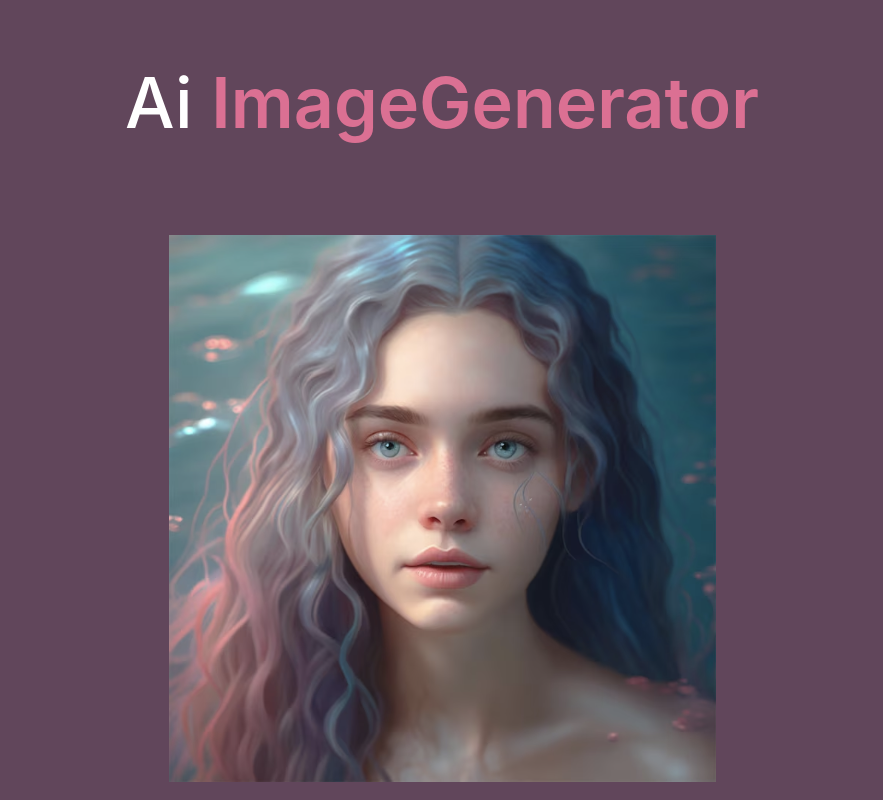
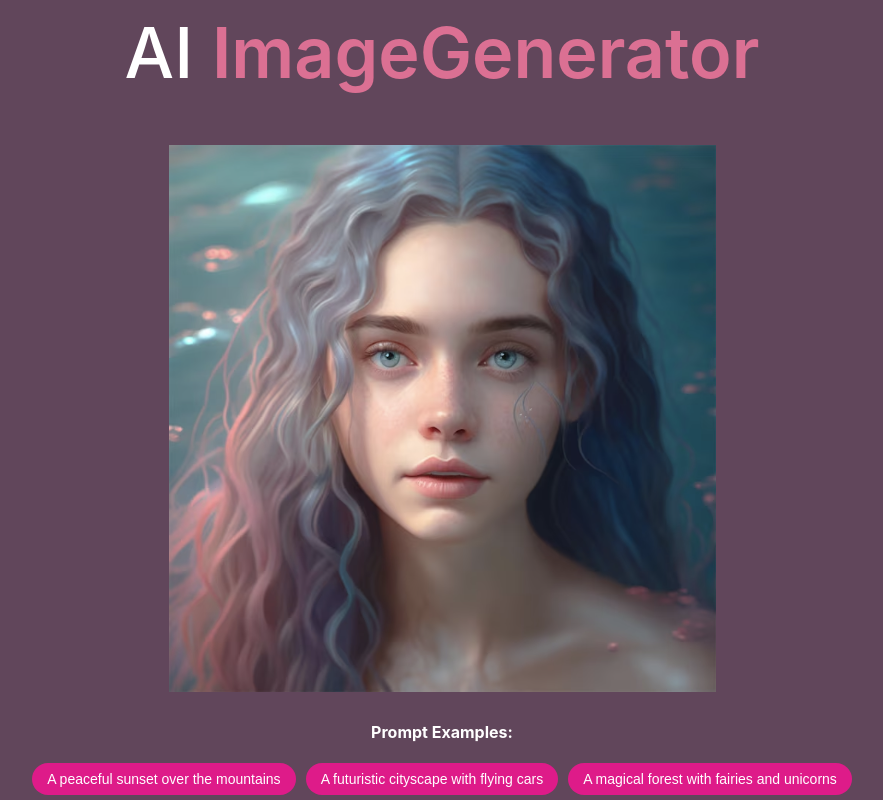
Before and after one commit to masaaapotat/imagegenerator, a React (Create React App) app: page / in a window 1280 px wide. Shown: the top 800 px of the page, without its empty margins (198-1081 px from the left). Built offline with nearby package versions, Linux system fonts and the light colour scheme.

Commit message:
added imagegenerator component and imagegenerator css

```diff
--- a/src/Components/ImageGenerator/ImageGenerator.css
+++ b/src/Components/ImageGenerator/ImageGenerator.css
@@ -3,9 +3,9 @@
     flex-direction:column;
     margin:auto;
     align-items:center;
-    margin-top:60px;
+    margin-top:10px;
     margin-bottom:20px;
-    gap:30px;
+    gap:10px;
 }
 .header{
     font-size:70px;
--- a/src/Components/ImageGenerator/ImageGenerator.js
+++ b/src/Components/ImageGenerator/ImageGenerator.js
@@ -18,10 +18,10 @@ const ImageGenerator = () => {
 
   return (
     <div className='ai-image-generator'>
-      <div className='header'>Ai <span>ImageGenerator</span></div>
+      <div className='header'>AI <span>ImageGenerator</span></div>
       <div className='image-loading'></div>
       <div className='image'>
-        <img src={default_image} alt='image'/>
+        <img src={default_image} alt=''/>
       </div>
       {/* Prompt examples displayed outside the search box */}
       <div className="prompt-examples">
--- a/src/index.js
+++ b/src/index.js
@@ -11,7 +11,5 @@ root.render(
   </React.StrictMode>
 );
 
-// If you want to start measuring performance in your app, pass a function
-// to log results (for example: reportWebVitals(console.log))
-// or send to an analytics endpoint. Learn more: https://bit.ly/CRA-vitals
+
 reportWebVitals();
```
